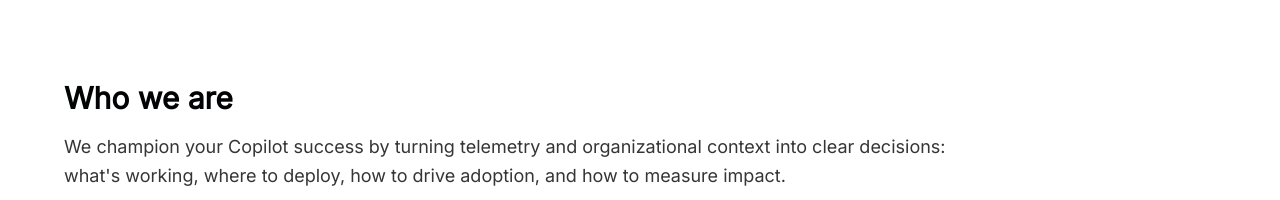
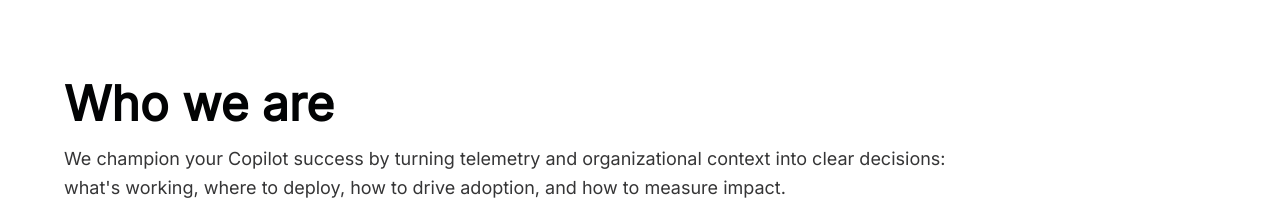
Before and after one commit to shailendrahegde/ainroisite, a React (Vite) app: page / in a window 1280 px wide. Shown: the top 200 px of the page. Built offline with nearby package versions, Linux system fonts and the light colour scheme.

Commit message:
Generated by Spark: Make the font consistent across Who we are and Featured assets

```diff
--- a/src/App.tsx
+++ b/src/App.tsx
@@ -53,7 +53,7 @@
     <div className="min-h-screen bg-background text-foreground">
       <div className="container mx-auto px-4 py-12 md:px-8 md:py-16 lg:px-16 lg:py-20">
         <div className="mb-16 md:mb-20">
-          <h1 className="text-2xl md:text-3xl font-semibold mb-4 text-foreground">
+          <h1 className="text-3xl md:text-4xl lg:text-5xl font-semibold mb-4 text-foreground">
             Who we are
           </h1>
           <p className="text-base md:text-lg text-foreground/80 max-w-4xl leading-relaxed">
```
